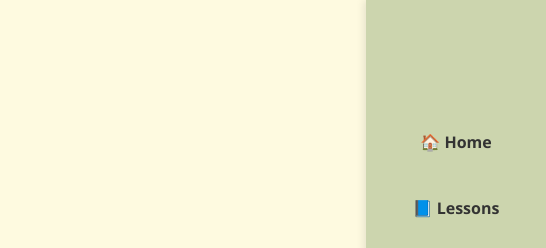
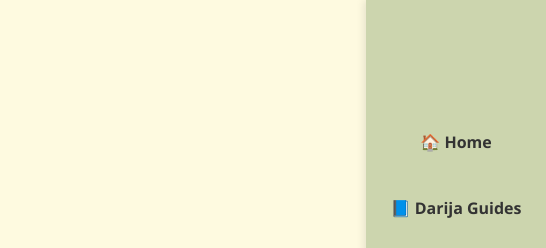
Before and after one commit to brithhisheem/Darija_Beats, a plain HTML site: page index.html in a window 1280 px wide. Shown: the top 248 px of the page, 734-1280 px from the left. Drawn offline with Linux system fonts and the light colour scheme.

Commit message:
Update navigation link from 'Lessons' to 'Darija Guides'

```diff
--- a/index.html
+++ b/index.html
@@ -157,7 +157,7 @@
 
   <nav>
     <a href="#home">🏠 Home</a>
-    <a href="lessons.html">📘 Lessons</a>
+    <a href="Darija Guides.html">📘 Darija Guides</a>
     <a href="exercises.html">🎮 Exercises</a>
     <a href="Daily Beats.html">🔁 Daily Beats</a>
     <a href="Online lessons.html">💻 Online Lessons</a>
```
